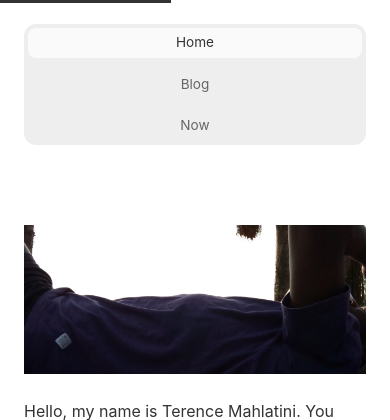
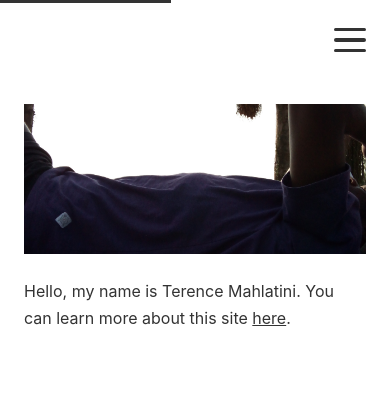
Before and after one commit to TMahlatini/myblog, a Flask app: page / in a window 390 px wide. Shown: the top 420 px of the page. Run offline with Flask 3, Linux system fonts and the light colour scheme.

Commit message:
implement mobile-friendly hamburger menu and navigation toggle in templates and styles.

```diff
--- a/app.py
+++ b/app.py
@@ -158,4 +158,4 @@ def page_not_found():
     return render_template('404.html'), 404
 
 if __name__ == '__main__':
-    app.run(debug=True)
+    app.run(debug=True, host='0.0.0.0', port=5001)
--- a/static/style.css
+++ b/static/style.css
@@ -83,6 +83,51 @@ main {
 header {
     margin-bottom: var(--spacing-xl);
     padding-bottom: var(--spacing-md);
+    position: relative;
+}
+
+/* Hamburger Menu Toggle Button */
+.menu-toggle {
+    display: none; /* Hidden on desktop */
+    flex-direction: column;
+    justify-content: space-around;
+    width: 2rem;
+    height: 2rem;
+    background: transparent;
+    border: none;
+    cursor: pointer;
+    padding: 0;
+    z-index: 10;
+    position: absolute;
+    top: 0;
+    right: 0;
+}
+
+.menu-toggle:focus {
+    outline: 2px solid var(--color-text-primary);
+    outline-offset: 2px;
+}
+
+.menu-toggle__bar {
+    width: 2rem;
+    height: 0.2rem;
+    background: var(--color-text-primary);
+    border-radius: 2px;
+    transition: all 0.3s ease;
+    transform-origin: center;
+}
+
+/* Hamburger animation when active */
+.menu-toggle.is-active .menu-toggle__bar:nth-child(1) {
+    transform: translateY(0.6rem) rotate(45deg);
+}
+
+.menu-toggle.is-active .menu-toggle__bar:nth-child(2) {
+    opacity: 0;
+}
+
+.menu-toggle.is-active .menu-toggle__bar:nth-child(3) {
+    transform: translateY(-0.6rem) rotate(-45deg);
 }
 
 nav.header-menu {
@@ -339,13 +384,43 @@ a:hover {
         font-size: var(--font-size-2xl);
     }
 
+    /* Show hamburger menu button on mobile */
+    .menu-toggle {
+        display: flex;
+    }
+
+    /* Mobile navigation styles */
     nav.header-menu {
         flex-direction: column;
-        gap: 0.75rem;
+        gap: 0;
+        position: absolute;
+        top: 3rem;
+        left: 0;
+        right: 0;
+        background: var(--color-bg-primary);
+        border: 1px solid var(--color-border);
+        border-radius: var(--radius-large);
+        padding: 0;
+        max-height: 0;
+        overflow: hidden;
+        opacity: 0;
+        transition: max-height 0.3s ease, opacity 0.3s ease, padding 0.3s ease;
+        z-index: 5;
+    }
+
+    /* Open state for mobile menu */
+    nav.header-menu.is-open {
+        max-height: 500px;
+        opacity: 1;
+        padding: var(--spacing-xs);
     }
 
     .header-menu__item {
         width: 100%;
+        padding: 12px 16px;
+        margin: 2px 0;
+        text-align: left;
+        font-size: var(--font-size-regular);
     }
 
     .profile-image {
--- a/templates/base.html
+++ b/templates/base.html
@@ -11,7 +11,12 @@
 <body>
     <a href="#main-content" class="skip-link">Skip to main content</a>
     <header>
-        <nav class="header-menu" aria-label="Main navigation">
+        <button class="menu-toggle" aria-label="Toggle navigation menu" aria-expanded="false" aria-controls="main-navigation">
+            <span class="menu-toggle__bar"></span>
+            <span class="menu-toggle__bar"></span>
+            <span class="menu-toggle__bar"></span>
+        </button>
+        <nav id="main-navigation" class="header-menu" aria-label="Main navigation">
             <a href="{{ url_for('index') }}" class="header-menu__item {% if current_path == url_for('index') %}header-menu__item--active{% endif %}" aria-current="{% if current_path == url_for('index') %}page{% else %}false{% endif %}">Home</a>
             <a href="{{ url_for('blog') }}" class="header-menu__item {% if current_path == url_for('blog') %}header-menu__item--active{% endif %}" aria-current="{% if current_path == url_for('blog') %}page{% else %}false{% endif %}">Blog</a>
             <a href="{{ url_for('now') }}" class="header-menu__item {% if current_path == url_for('now') %}header-menu__item--active{% endif %}" aria-current="{% if current_path == url_for('now') %}page{% else %}false{% endif %}">Now</a>
@@ -25,5 +30,6 @@
     <footer>
         <p>&copy; {{ now.strftime('%Y') }} - Terence Mahlatini</p>
     </footer>
+    <script src="{{ url_for('static', filename='js/navigation.js') }}"></script>
 </body>
 </html>
```
Also changed, not shown: static/js/navigation.js (added, +95 -0 lines).
